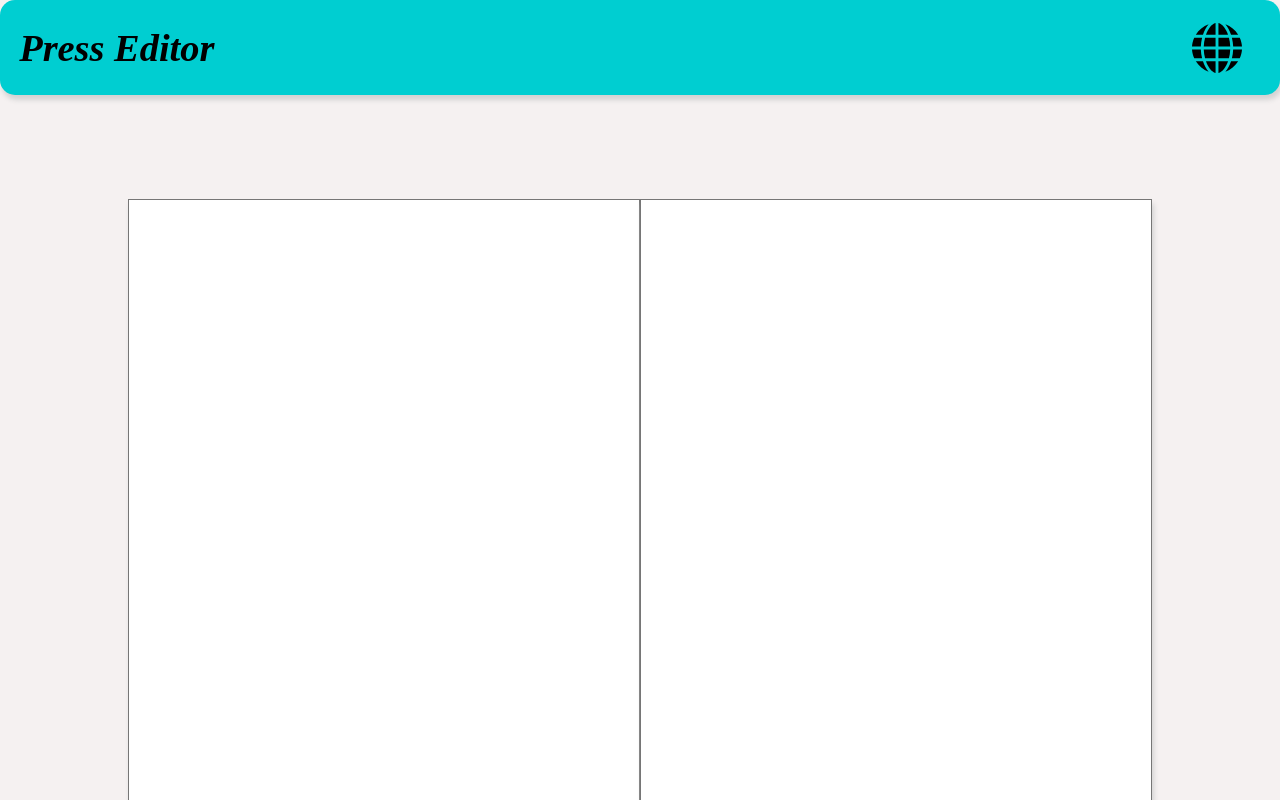
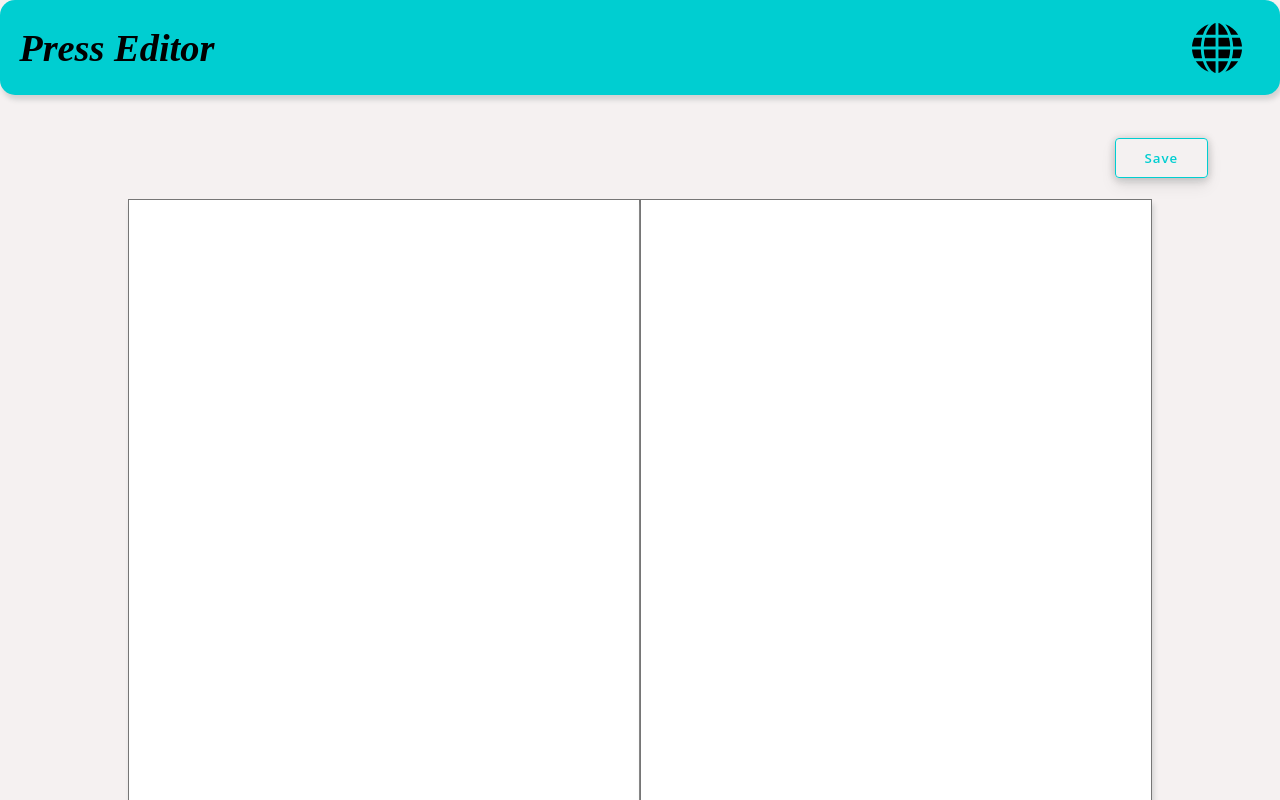
Before and after one commit to Yuribenjamin/presseditorbeta, a React (Create React App) app: page / in a window 1280 px wide. Shown: the top 800 px of the page. Built offline with nearby package versions, Linux system fonts and the light colour scheme.

Commit message:
Add saveAs Btn

```diff
--- a/src/App.css
+++ b/src/App.css
@@ -32,7 +32,7 @@ main {
     display: flex;
 }
 
-#textarea-en {
+.textarea-en {
     margin: 6.5em 0em 1em 8em;
     letter-spacing: 1px;
     resize: none;
@@ -44,7 +44,8 @@ main {
     box-sizing: border-box;
 }
 
-#textarea-ar {
+
+.textarea-ar {
     margin-left: auto;
     margin-right: 8em;
     margin-bottom: 1em;
@@ -72,3 +73,23 @@ footer {
     font: italic 1.2em "Fira Sans", serif;
 
 }
+
+
+#save {
+    position: absolute;
+    left: 85%;
+    margin: 3.2em 2em 2em 2em;
+    width: 7em;
+    height: 3em;
+    box-shadow: 0 0 8px 0 rgba(17,22,26,.16),0 4px 8px 0 rgba(17,22,26,.08),0 8px 16px 0 rgba(17,22,26,.08);
+    background: rgba(245, 241, 241, 0.856);
+    border: 1px solid #00CED1;
+    color: #00CED1;
+    border-radius: .25rem;
+    font-weight: bold;
+    cursor: pointer;
+    letter-spacing: 1px;
+    text-align: center;
+    font-family: Open Sans,sans-serif;
+    font-weight: 600;
+}
--- a/src/Main.js
+++ b/src/Main.js
@@ -1,9 +1,51 @@
-import React from  'react'
+import React, { Component } from  'react'
 
-const Main = () => (
+
+class Main extends Component {
+
+    saveText = () => {
+
+        const textToWrite = document.getElementById('textarea').innerHTML;
+        let textFileAsBlob = new Blob([textToWrite], {type: 'text/plain'});
+        const fileNameToSaveAs = 'text.docx';
+
+        let downloadLink = document.createElement('a');
+        downloadLink.download = fileNameToSaveAs;
+        downloadLink.innerHTML = 'Download File';
+        if (window.webKitURL != null) {
+            window.download.href = window.webKitURL.createObjectURL(textFileAsBlob);
+        } else {
+            downloadLink.href = window.URL.createObjectURL(textFileAsBlob);
+            downloadLink.onclick = window.destroyClickedElement;
+            downloadLink.style.display = 'none';
+            document.body.appendChild(downloadLink);
+        }
+        downloadLink.click();
+    }
+
+    destroyClickedElement = (event) => {
+        document.body.removeChild(event.target);
+    }
+
+
+    render() {
+
+
+        return (
             <main className='main'>
+                <div className='tools'>
+                <button
+                type='button'
+                onClick={() => this.saveText()}
+                value='Save'
+                id='save'
+                >
+                Save
+                </button>
+                </div>
                 <textarea
-        id="textarea-en"
+                id="textarea"
+                className='textarea-en'
                 name="en-text"
                 rows="40" cols="100"
                 maxLength="5000"
@@ -11,7 +53,8 @@ const Main = () => (
                 wrap="hard">
                 </textarea>
                 <textarea
-        id="textarea-ar"
+                id="textarea"
+                className='textarea-ar'
                 name="en-text"
                 rows="40" cols="100"
                 maxLength="5000"
@@ -19,6 +62,8 @@ const Main = () => (
                 wrap="hard">
                 </textarea>
             </main>
-);
+        )
+    }
+}
 
 export default Main
```
Lines whose indentation alone changed are shown as unchanged.
